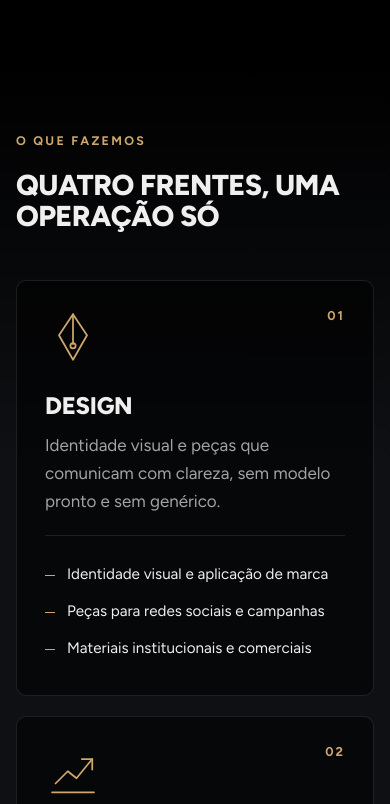
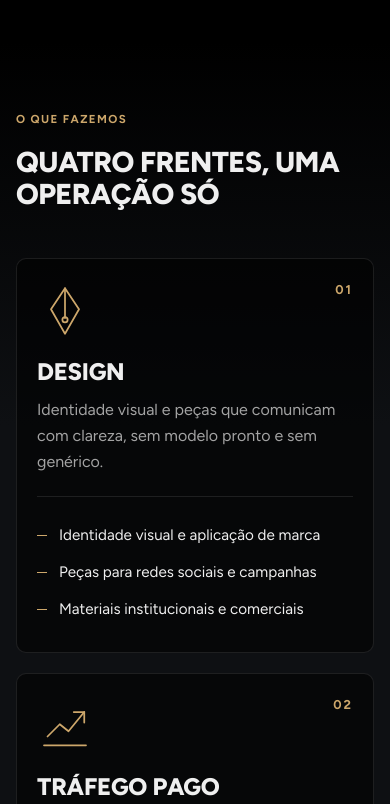
Before and after one commit to LittleC2/athenum-site, a plain HTML site: page index.html in a window 390 px wide. Shown: the part 1196-2000 px from the top of the page. Drawn offline with nearby package versions, Linux system fonts and the light colour scheme.

Commit message:
Mobile polish: smaller WhatsApp button, list dash alignment, tighter cards
Co-Authored-By: Claude Opus 5.5 <noreply@anthropic.com>

```diff
--- a/assets/css/style.css
+++ b/assets/css/style.css
@@ -140,7 +140,7 @@ main > section { position: relative; padding: var(--sec) 0; }
 .servico h3 { font-size: clamp(1.5rem, 2.6vw, 2.2rem); margin-top: 28px; }
 .servico ul { margin: 20px 0 0; padding: 20px 0 0; list-style: none; border-top: 1px solid var(--border); }
 .servico li { padding: 6px 0 6px 22px; position: relative; color: var(--text); font-size: .95rem; }
-.servico li::before { content: ""; position: absolute; left: 0; top: 50%; width: 10px; height: 1px; background: var(--gold); }
+.servico li::before { content: ""; position: absolute; left: 0; top: calc(6px + .82em); width: 10px; height: 1px; background: var(--gold); }
 .ico { width: 56px; height: 56px; fill: none; stroke: var(--gold); stroke-width: 2; stroke-linecap: round; stroke-linejoin: round; }
 @media (max-width: 860px) { .servicos__track { grid-template-columns: 1fr; } }
 .hz-on .servicos { height: 100vh; padding: 0; display: flex; flex-direction: column; justify-content: center; overflow: hidden; }
@@ -220,7 +220,7 @@ textarea { resize: vertical; }
 .whatsapp-float:hover { color: #000; background: var(--gold-light); }
 .whatsapp-float svg { width: 20px; height: 20px; }
 .whatsapp-float.hide { opacity: 0; transform: translateY(20px); pointer-events: none; }
-@media (max-width: 640px) { .whatsapp-float span { display: none; } .whatsapp-float { padding: 14px; } }
+@media (max-width: 640px) { .whatsapp-float span { display: none; } .whatsapp-float { right: 14px; bottom: 14px; padding: 12px; border-radius: 50%; } .whatsapp-float svg { width: 22px; height: 22px; } }
 
 /* cursor personalizado (só mouse) */
 .cursor-dot, .cursor-ring { position: fixed; top: 0; left: 0; z-index: 90; pointer-events: none; border-radius: 50%; opacity: 0; transition: opacity .3s; }
@@ -233,3 +233,16 @@ textarea { resize: vertical; }
   .loader { display: none; }
 }
 .footer-brand img { width: auto; height: 28px; }
+
+/* celular: menos respiro nos cards, eyebrow em uma linha, espaço para o botão do WhatsApp não cobrir texto */
+@media (max-width: 640px) {
+  body { font-size: 16px; }
+  .eyebrow { letter-spacing: .12em; font-size: .72rem; }
+  .servico, .card, .form { padding: 24px 20px; }
+  .servico__n { top: 20px; right: 20px; }
+  .servico h3 { margin-top: 20px; }
+  .section-head { margin-bottom: 36px; }
+  .hero-actions .btn { flex: 1 1 100%; }
+  .passo, .case__body, .case--soon { padding-right: 56px; }
+  .footer-cols { gap: 40px; }
+}
```
